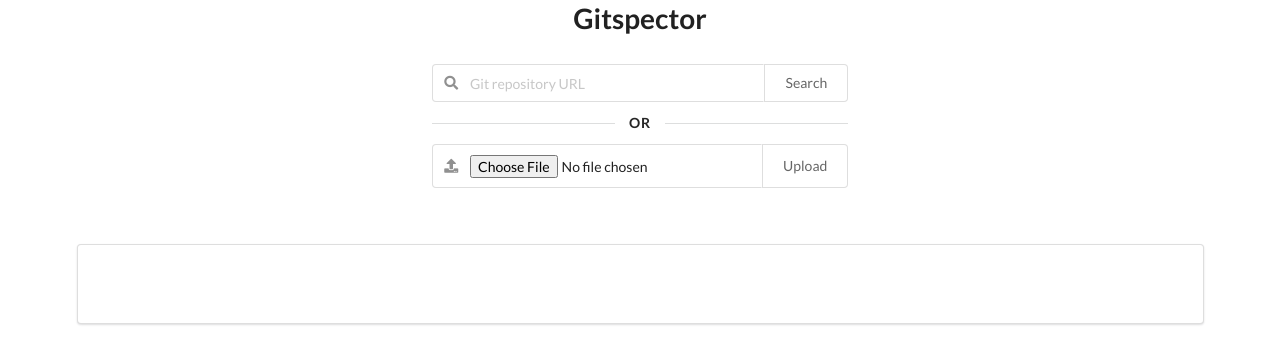
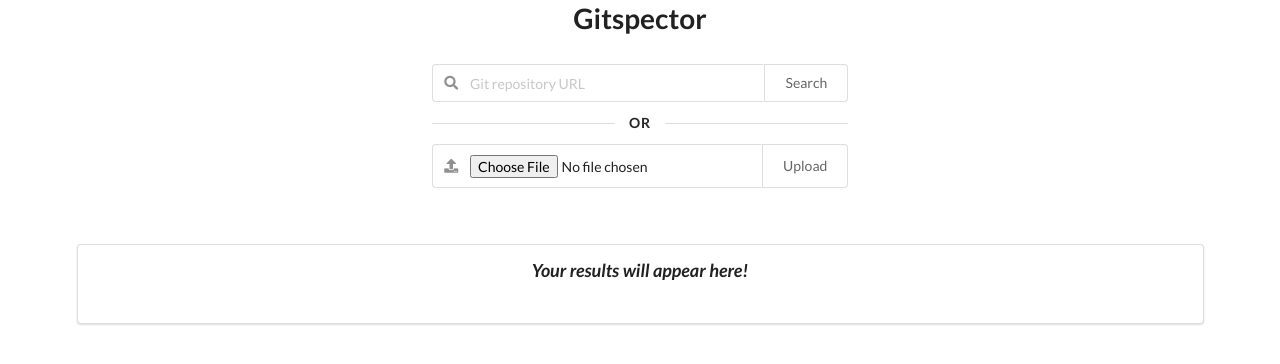
Before and after one commit to whimo/gitspector, a Flask app: page / in a window 1280 px wide. Shown: the top 364 px of the page. Run offline with Flask 2, Linux system fonts and the light colour scheme; some libraries are stand-ins or nearby versions.

Commit message:
Data clear

```diff
--- a/app/static/js/get_repo.js
+++ b/app/static/js/get_repo.js
@@ -47,7 +47,8 @@
             }),
             timeout: 5000,
         }).done(function (data){
-
+            $('#content_div').empty();
+            // Insert new data
         }).fail(function (jqXHR, status) {
             handleError(status);
         }).always(function() {
--- a/app/templates/index.html
+++ b/app/templates/index.html
@@ -58,7 +58,9 @@
 
                 <div class="ui centered grid">
                     <div class="row">
-                        <div id="content_div"></div>
+                        <div id="content_div">
+                            <h3><i>Your results will appear here!</i></h3>
+                        </div>
                     </div>
                 </div>
             </div>
```
